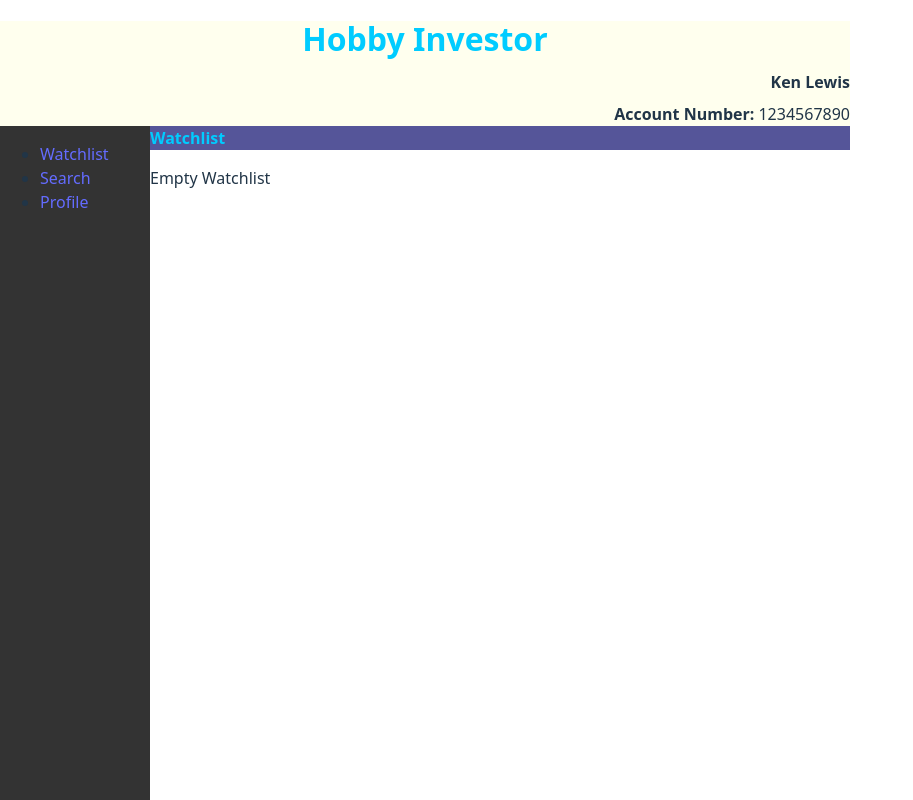
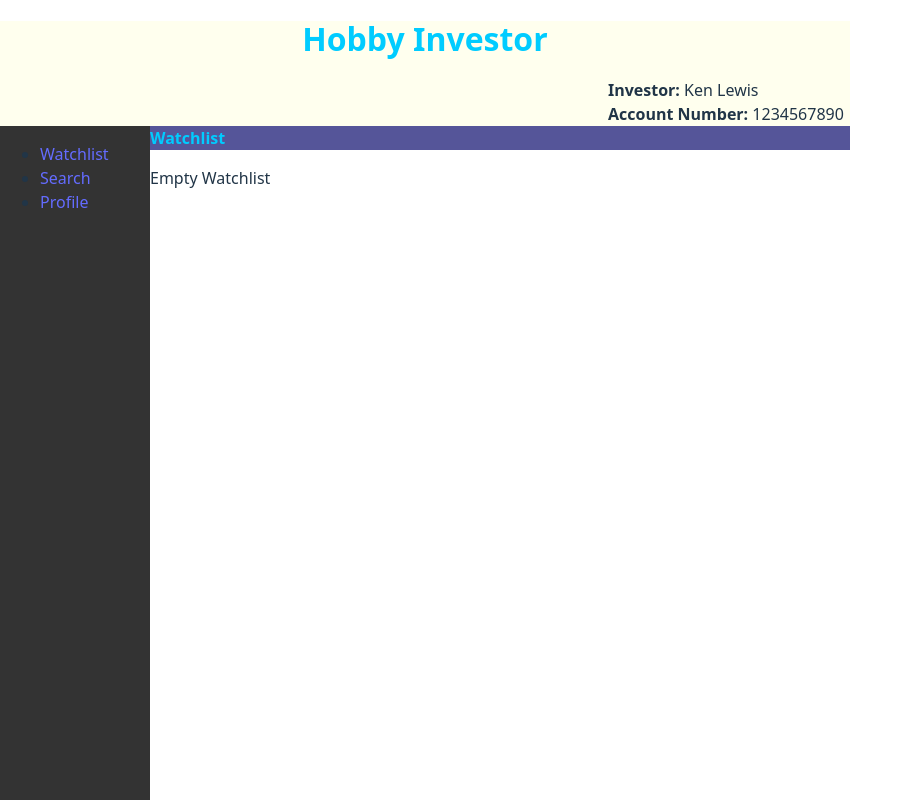
Before and after one commit to kdiggety/hi-web, a React (Vite) app: page / in a window 1280 px wide. Shown: the top 800 px of the page, without its empty margins (0-913 px from the left). Built offline with nearby package versions, Linux system fonts and the light colour scheme.

Commit message:
adjusting header formatting

```diff
--- a/src/components/Header.jsx
+++ b/src/components/Header.jsx
@@ -3,7 +3,10 @@ function Header({ userProfile }) {
     <div className="app-header">
       <h1>Hobby Investor</h1>
       <div className="div-right">
-        <p className="bold">{userProfile.name}</p>
+        <div>
+          <span className="bold">Investor: </span>
+          <span>{userProfile.name}</span>
+        </div>
         <div>
           <span className="bold">Account Number: </span>
           <span>{userProfile.accountNumber}</span>
--- a/src/styles/App.css
+++ b/src/styles/App.css
@@ -53,8 +53,9 @@ h1 {
   font-weight: 700;
 }
 
+
 div.div-right{
-  text-align: right;
+  margin-left: 38em;
 }
 
 p.bold {
```
